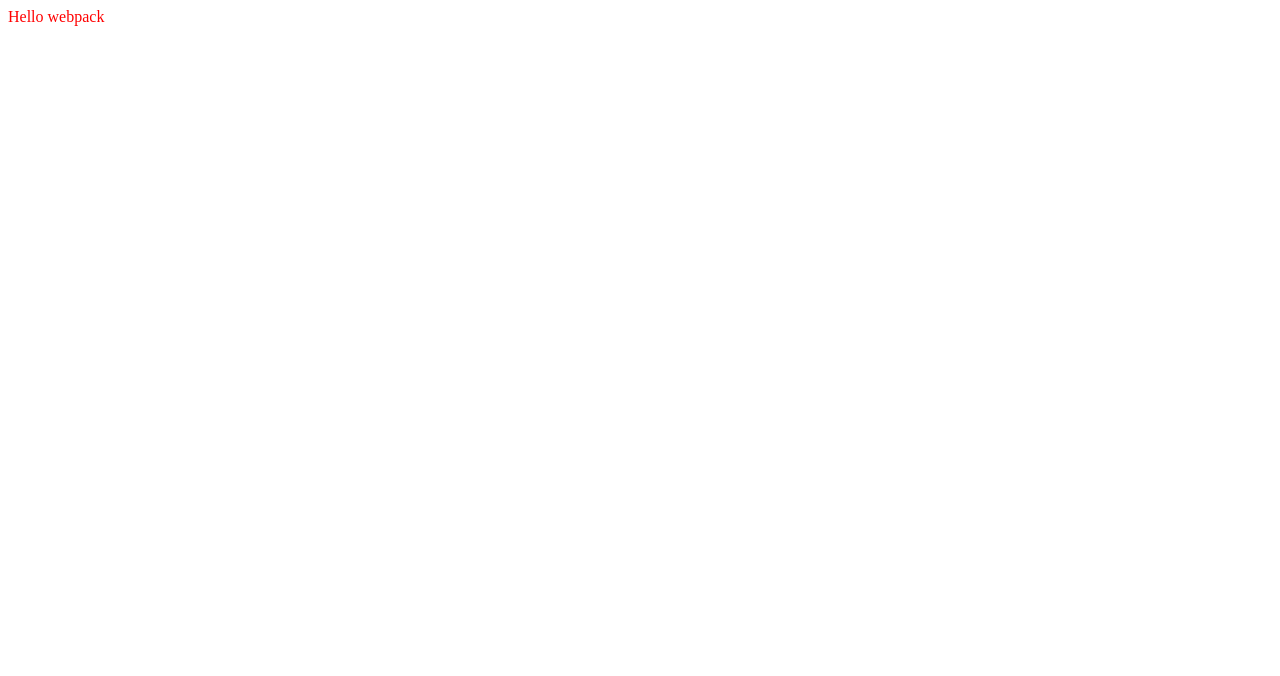
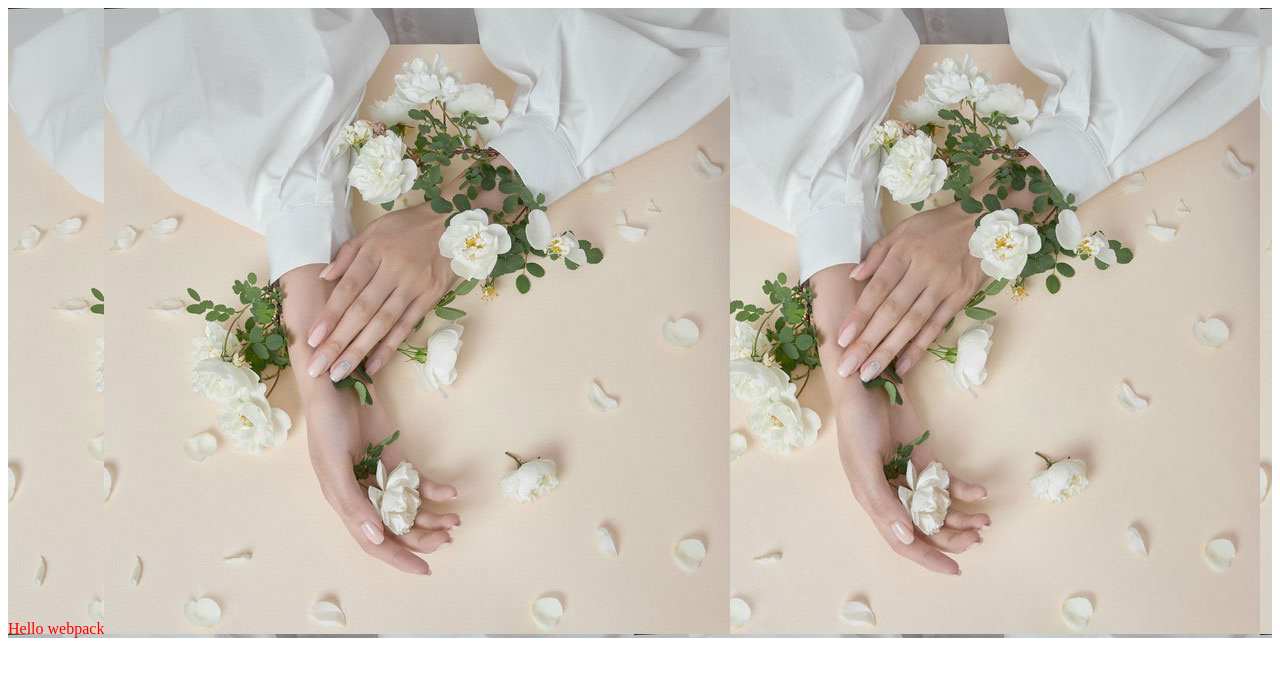
Before and after one commit to swilly821209/webpack-practise, a website built with webpack: page dist/index.html in a window 1280 px wide. Built offline with nearby package versions, Linux system fonts and the light colour scheme.

Commit message:
管理資源

```diff
--- a/src/index.js
+++ b/src/index.js
@@ -1,5 +1,6 @@
 import _ from 'lodash';
 import './style.css';
+import img from './img.jpg';
 
 function component() {
   const element = document.createElement('div');
@@ -8,6 +9,13 @@
   element.innerHTML = _.join(['Hello', 'webpack'], ' ');
   element.classList.add('hello');
 
+  // 将图像添加到我们已经存在的 div 中。
+  const myIcon = new Image();
+  myIcon.src = img;
+
+  element.appendChild(myIcon);
+
+
   return element;
 }
 
--- a/src/style.css
+++ b/src/style.css
@@ -1,3 +1,4 @@
 .hello {
   color: red;
+  background: url('./img.jpg');
 }
--- a/webpack.config.js
+++ b/webpack.config.js
@@ -12,6 +12,10 @@
         test: /\.css$/i,
         use: ['style-loader', 'css-loader'],
       },
+      {
+        test: /\.(png|svg|jpg|jpeg|gif)$/i,
+        type: 'asset/resource',
+      },
     ],
   },
 };
```
Also changed, not shown: dist/1aae72defdbf31d27472.jpg (added), dist/bundle.js, src/img.jpg (added).
